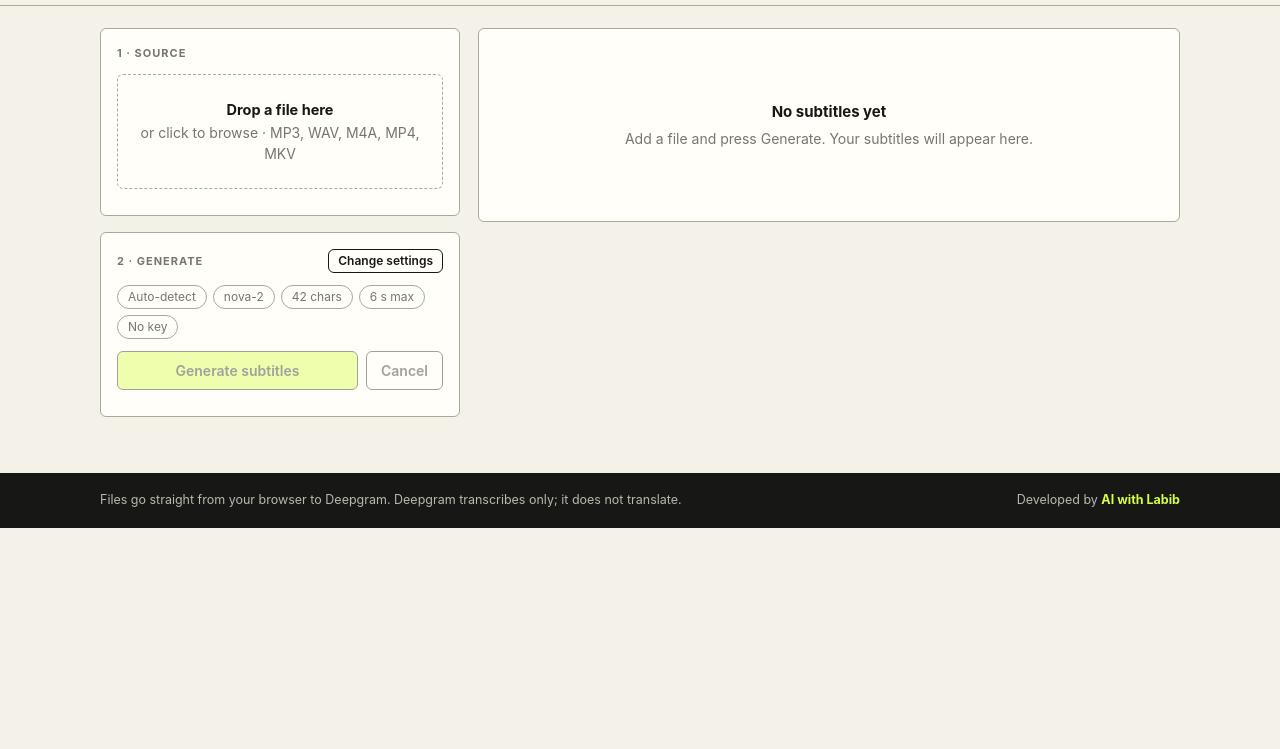
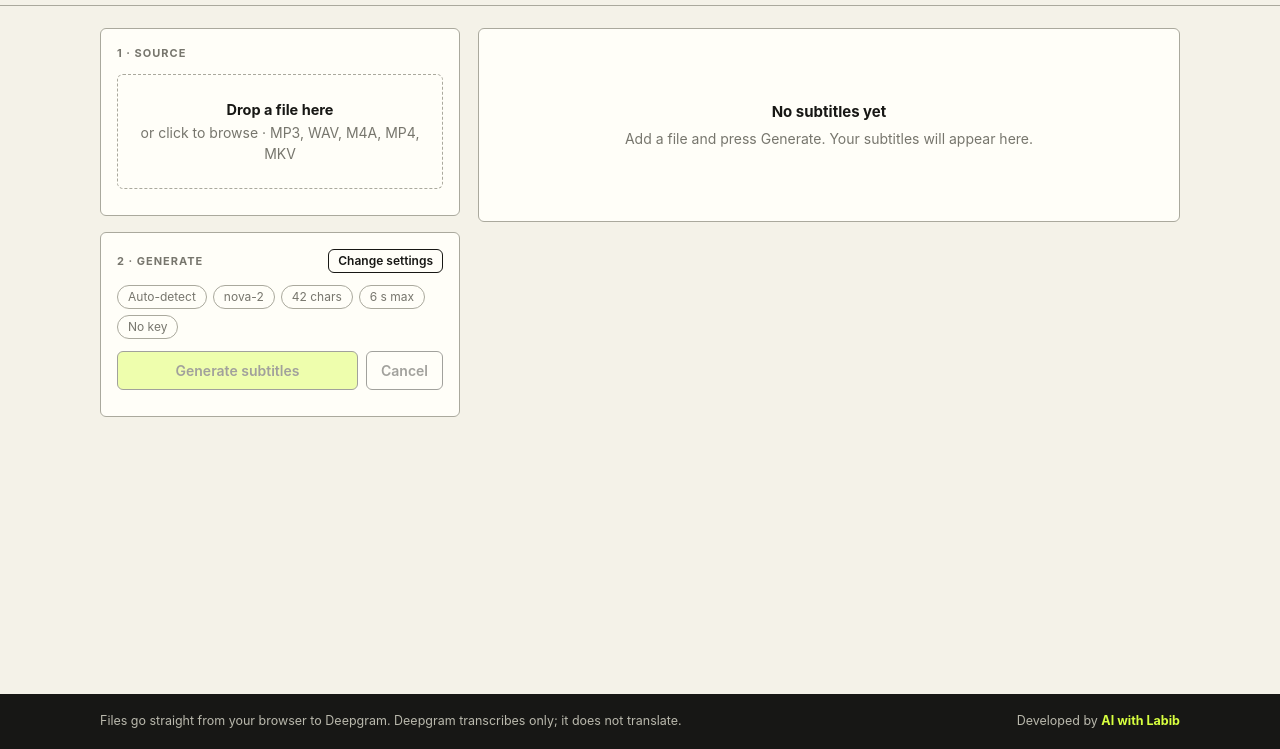
Before and after one commit to mianlabib/subtitle-generator, a plain HTML site: page index.html in a window 1280 px wide. Shown: the part 51-800 px from the top of the page. Drawn offline with Linux system fonts and the light colour scheme.

Commit message:
Update index.html

```diff
--- a/index.html
+++ b/index.html
@@ -10,6 +10,9 @@
 *{box-sizing:border-box}
 body{margin:0;background:var(--bg);color:var(--ink);font:14px/1.5 "Inter","Helvetica Neue",Arial,sans-serif}
 .w{max-width:1120px;margin:0 auto;padding:0 20px}
+body{min-height:100vh;display:flex;flex-direction:column}
+body>.w{flex:1 0 auto;width:100%}
+footer{margin-top:auto}
 header{border-bottom:1px solid var(--line)}
 header .w{display:flex;align-items:center;gap:10px;height:56px}
 .logo{width:26px;height:26px;background:var(--lime);border:1px solid var(--ink);border-radius:var(--r);display:grid;place-items:center;font-weight:800;font-size:13px}
```
